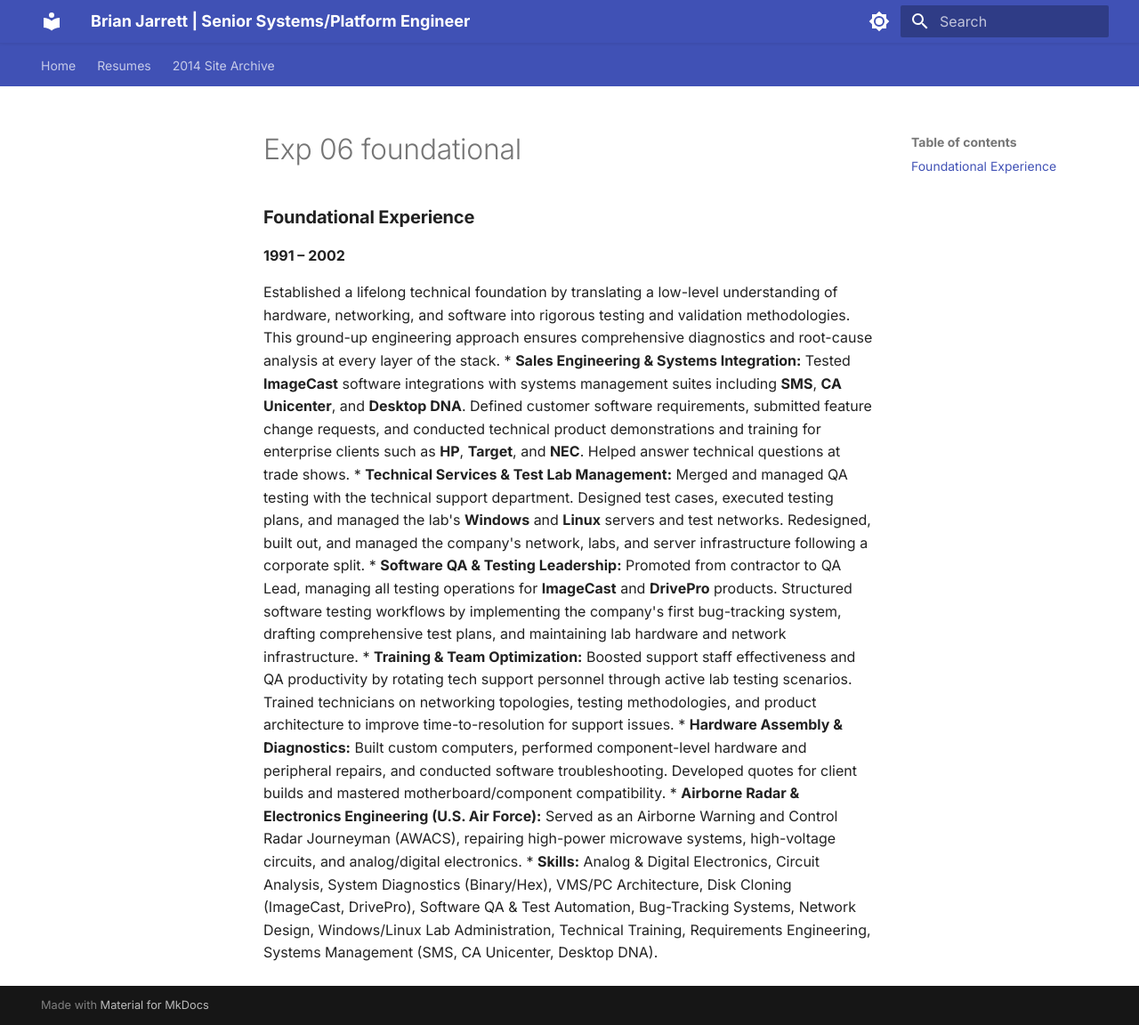
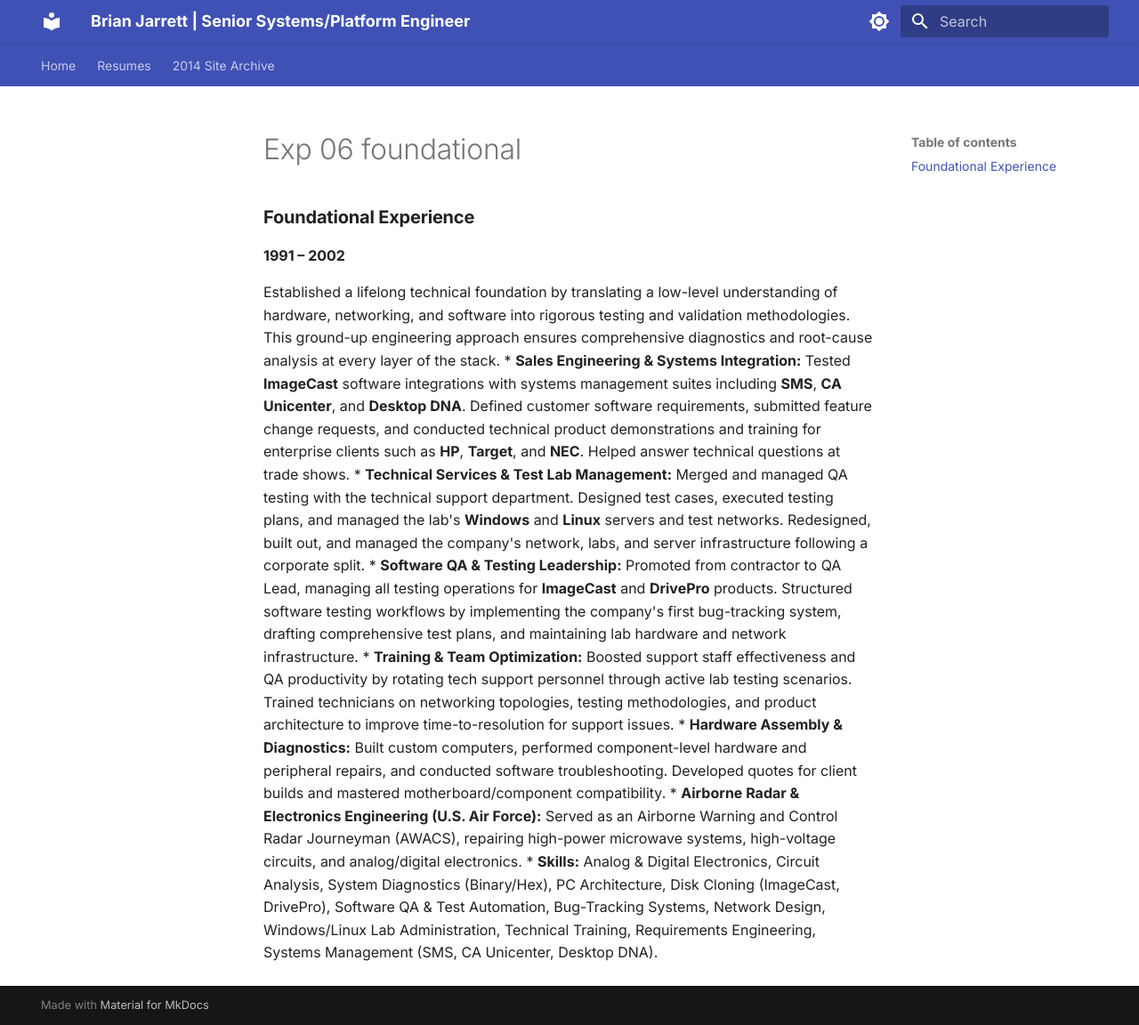
Before and after one commit to celttechie/celttechie.github.io, an MkDocs documentation site: the page built from docs/sections/exp_06_foundational.md, in a window 1280 px wide and 1152 px high. Shown: the whole window at 89% size. Built offline with MkDocs 1.6.1 and Material for MkDocs 9.7.7, drawn with Linux system fonts in a browser that asks for light colours.

Commit message:
same fix on the long form foundational section

```diff
--- a/docs/sections/exp_06_foundational.md
+++ b/docs/sections/exp_06_foundational.md
@@ -8,4 +8,4 @@
 *   **Training & Team Optimization:** Boosted support staff effectiveness and QA productivity by rotating tech support personnel through active lab testing scenarios. Trained technicians on networking topologies, testing methodologies, and product architecture to improve time-to-resolution for support issues.
 *   **Hardware Assembly & Diagnostics:** Built custom computers, performed component-level hardware and peripheral repairs, and conducted software troubleshooting. Developed quotes for client builds and mastered motherboard/component compatibility.
 *   **Airborne Radar & Electronics Engineering (U.S. Air Force):** Served as an Airborne Warning and Control Radar Journeyman (AWACS), repairing high-power microwave systems, high-voltage circuits, and analog/digital electronics.
-*   **Skills:** Analog & Digital Electronics, Circuit Analysis, System Diagnostics (Binary/Hex), VMS/PC Architecture, Disk Cloning (ImageCast, DrivePro), Software QA & Test Automation, Bug-Tracking Systems, Network Design, Windows/Linux Lab Administration, Technical Training, Requirements Engineering, Systems Management (SMS, CA Unicenter, Desktop DNA).
+*   **Skills:** Analog & Digital Electronics, Circuit Analysis, System Diagnostics (Binary/Hex), PC Architecture, Disk Cloning (ImageCast, DrivePro), Software QA & Test Automation, Bug-Tracking Systems, Network Design, Windows/Linux Lab Administration, Technical Training, Requirements Engineering, Systems Management (SMS, CA Unicenter, Desktop DNA).
```
